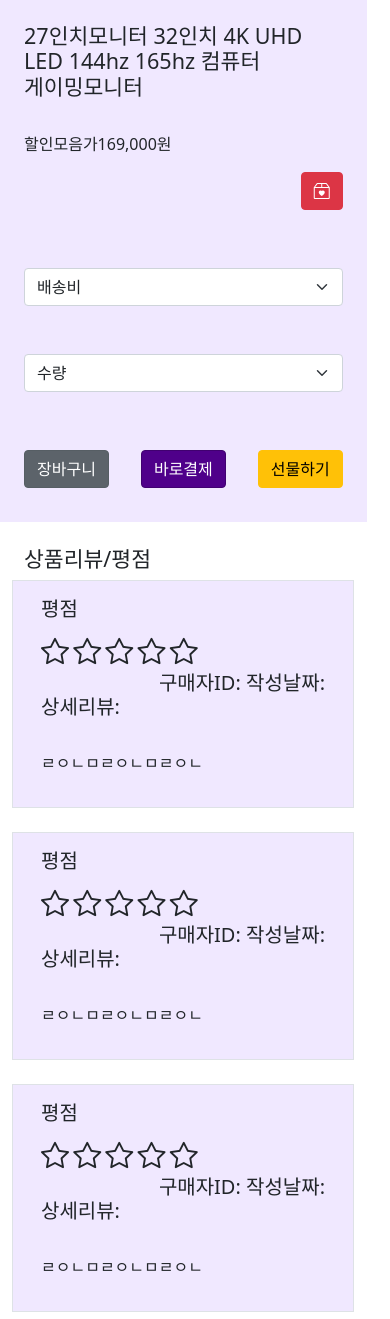
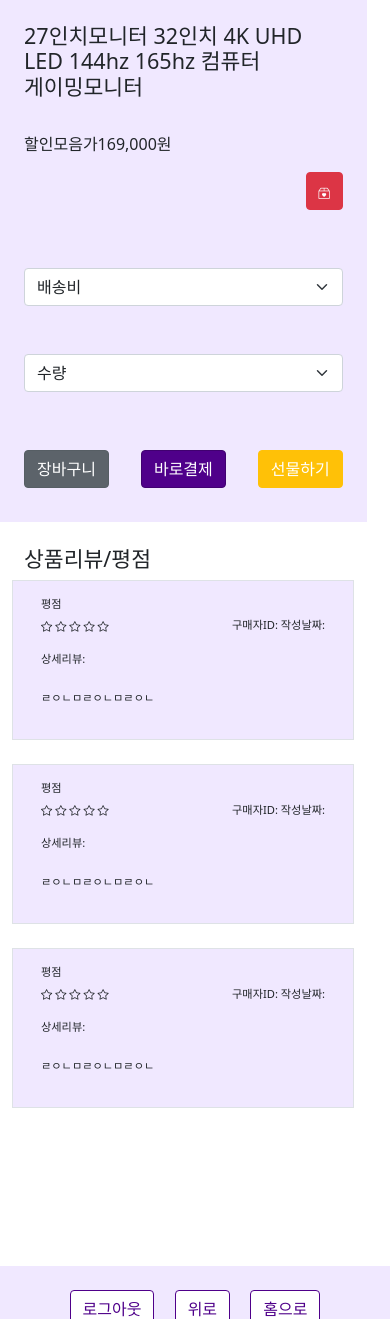
Before and after one commit to RockhoRockho/Project_FG, a Django app: page /duwon/detail/ in a window 390 px wide. Shown: the part 446-1765 px from the top of the page. Run offline with Django 3.2, Linux system fonts and the light colour scheme; some libraries are stand-ins or nearby versions.

Commit message:
responsive font size

```diff
--- a/duwon/templates/detail.html
+++ b/duwon/templates/detail.html
@@ -19,6 +19,21 @@
     }
     div{
         word-break: keep-all;
+    }
+    #present{
+        color: white;
+        background-color: #ffc107;
+        border:1px solid #ffc107;
+    }
+    #present:hover {
+        color: #ffc107;
+        background-color: white;
+    }
+
+    @media (max-width: 768px) {
+        #b, h5, i{
+            font-size: 0.7rem;
+        }
     }
 </style>
 
@@ -66,7 +81,7 @@
     <div class="d-flex justify-content-center pad-10">
         <button type="button" class="btn btn-secondary btn-md">장바구니</button>&emsp;&emsp;
         <button type="button" class="btn btn-primary btn-md">바로결제</button>&emsp;&emsp;
-        <button type="button" class="btn btn-warning btn-md">선물하기</button>
+        <button type="button" class="btn btn-warning btn-md" id="present">선물하기</button>
     </div>
 </div>
 
@@ -77,7 +92,7 @@
         <div>
             <h5>{# 평점 #} 평점</h5>
             {% for j in range2 %}
-            <i class="bi bi-star" style="font-size:28px;"></i>
+            <i class="bi bi-star"></i>
             {% endfor %}
             <h5 style="float:right;">구매자ID: {# 구매자 ID #} 작성날짜: {# 작성날짜 #}</h5>
             <br><br>
--- a/duwon/templates/order.html
+++ b/duwon/templates/order.html
@@ -67,6 +67,11 @@
         }
     }
 
+    @media (max-width: 768px) {
+        .table{
+            font-size: 0.5rem;
+        }
+    }
 </style>
 
 <div class="col-md-10 container">
```
Also changed, not shown: duwon/templates/order_detail.html (+3 -7 lines), duwon/templates/pick.html (+10 -2 lines).
